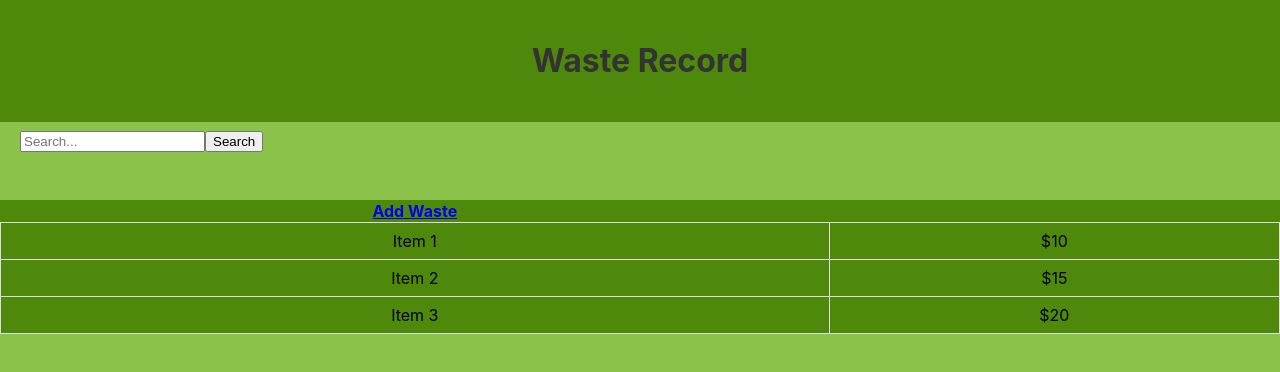
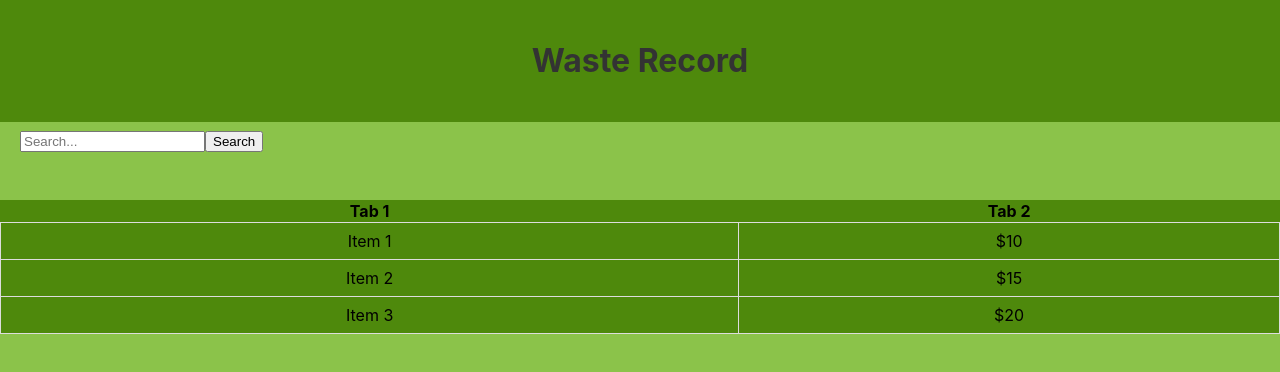
Before and after one commit to khushk21/Frontend, a React (Create React App) app in the folder wasteless/: page /wasterec in a window 1280 px wide. Shown: the top 372 px of the page. Built offline with nearby package versions, Linux system fonts and the light colour scheme.

Commit message:
Added waste record page and information page. Included css styles files path to add css later on. Commented and removed all the unused code.

```diff
--- a/wasteless/src/pages/WasteRec.js
+++ b/wasteless/src/pages/WasteRec.js
@@ -2,16 +2,15 @@ import React from "react";
 import './styles/WasteRec.css'; // Import your CSS file for styling
 import { useState } from "react";
 import { useEffect } from "react";
-import { Link } from "react-router-dom";
 
 export default function WasteRec() {
 
+
   const [activeTab, setActiveTab] = useState('tab1');
-  const [tab1Content, setTab1Content] = useState([]);
 
-  // const handleTabChange = (tab) => {
-  //   setActiveTab(tab);
-  // };
+  const handleTabChange = (tab) => {
+    setActiveTab(tab);
+  };
 
   const SearchBar = () => {
     const handleInputChange = (event) => {
@@ -29,7 +28,6 @@ export default function WasteRec() {
       </form>
     );
   };
-
 // Nested Tabs component within WasteRec
 const Tabs = () => {
   const [tab1Content, setTab1Content] = useState([]);
@@ -51,10 +49,8 @@ const Tabs = () => {
       <table>
         <thead>
           <tr>
-            {/* <th onClick={() => handleTabChange('tab1')} className={activeTab === 'tab1' ? 'active' : ''}>Waste History</th> */}
-            <th>
-              <Link to="http://localhost:3000/add/new" className={activeTab === 'tab2' ? 'active' : ''}>Add Waste</Link>
-            </th>
+            <th onClick={() => handleTabChange('tab1')} className={activeTab === 'tab1' ? 'active' : ''}>Tab 1</th>
+            <th onClick={() => handleTabChange('tab2')} className={activeTab === 'tab2' ? 'active' : ''}>Tab 2</th>
             {/* Add more tab headings as needed */}
           </tr>
         </thead>
@@ -68,7 +64,6 @@ const Tabs = () => {
             ))
           )}
           {/* Add more tab content cells as needed */}
-          {activeTab === 'tab2'}
         </tbody>
       </table>
     </div>
@@ -91,6 +86,19 @@ const Tabs = () => {
         <SearchBar />
       </div>
 
+      {/* Add content for each tab based on the activeTab state */}
+      {activeTab === 'tab1' && (
+        <div>
+          <h2></h2>
+          {/* Add content specific to Tab 1 */}
+        </div>
+      )}
+      {activeTab === 'tab2' && (
+        <div>
+          <h2></h2>
+          {/* Add content specific to Tab 2 */}
+        </div>
+      )}
     </div>
     </>
   );
```
